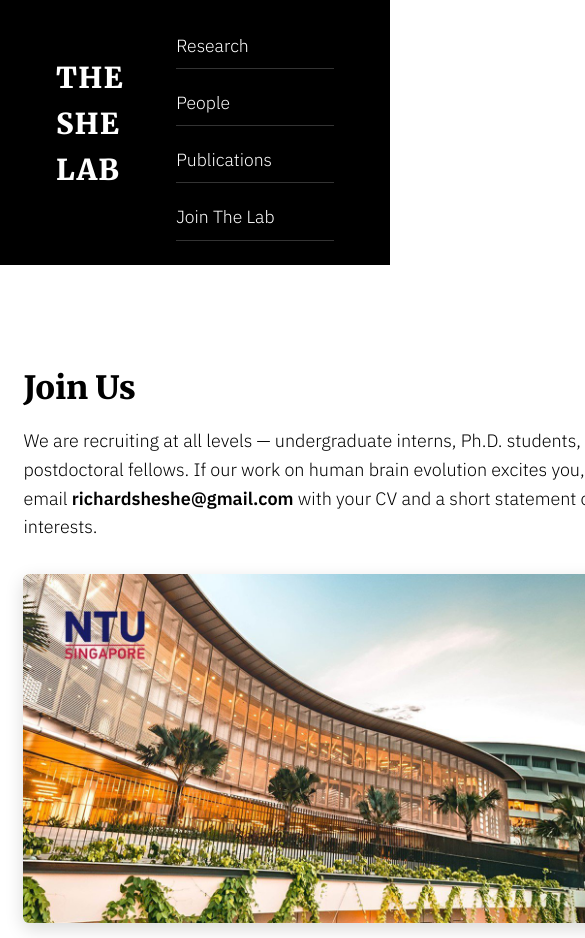
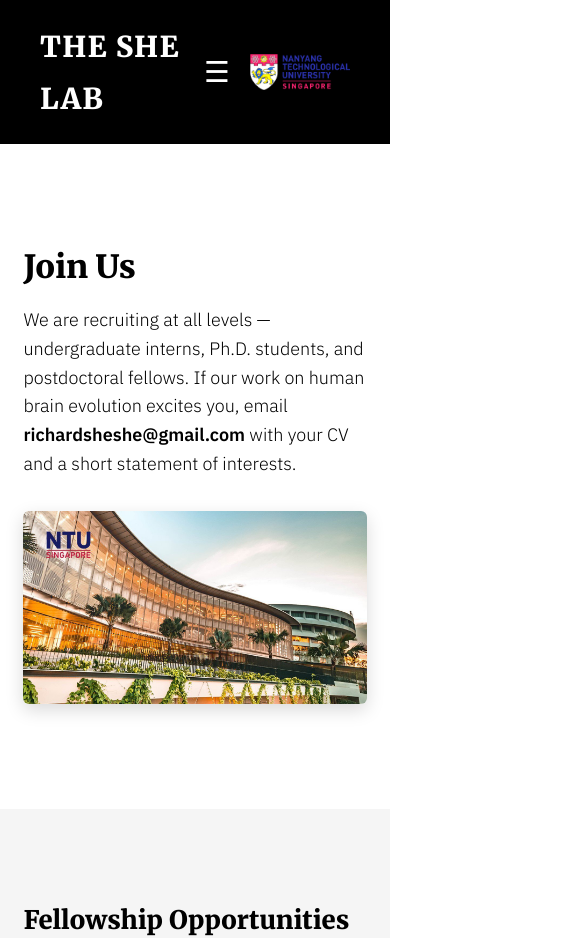
Before and after one commit to richardshe/she-lab-site, a plain HTML site: page join.html in a window 390 px wide. Shown: the top 938 px of the page, 585 px wide, since content can reach past the window. Drawn offline with Linux system fonts and the light colour scheme.

Commit message:
Add files via upload

```diff
--- a/join.html
+++ b/join.html
@@ -12,13 +12,14 @@
     <div class="navbar-container">
       <div class="navbar-left"><a href="index.html">THE SHE LAB</a></div>
       <div class="navbar-right">
+        <button id="nav-toggle" aria-label="Menu">☰</button>
         <nav>
-    <a href="research.html">Research</a>
+          <a href="index.html">Research</a>
           <a href="people.html">People</a>
           <a href="publications.html">Publications</a>
           <a href="join.html">Join The Lab</a>
         </nav>
-  <img src="assets/images/NTU_Logo_brightened.png" class="ntu-logo" />
+        <img src="assets/images/NTU_Logo_brightened.png" alt="NTU Logo" class="ntu-logo"/>
       </div>
     </div>
   </header>
@@ -74,7 +75,12 @@
     <p>&copy; <span id="year"></span> The She Lab. All rights reserved.</p>
   </footer>
   <script>
-    document.getElementById('year').textContent = new Date().getFullYear();
+document.getElementById('year') && (document.getElementById('year').textContent = new Date().getFullYear());
+const navToggle = document.getElementById('nav-toggle');
+const navMenu = document.querySelector('.navbar-right nav');
+if(navToggle && navMenu){
+  navToggle.addEventListener('click', () => navMenu.classList.toggle('open'));
+}
 </script>
 </body>
 </html>
--- a/styles.css
+++ b/styles.css
@@ -85,7 +85,6 @@ h2{font-size:clamp(1.9rem,3.5vw,3rem);}
 /* ============  Footer  ============ */
 .site-footer{text-align:center;padding:2rem 1rem;background:#111;color:#aaa;font-size:.9rem;}
 
-.hero-skull .hero-image img{max-width:620px;}}
 
 
 /* dual skull container */
@@ -109,7 +108,6 @@ h2{font-size:clamp(1.9rem,3.5vw,3rem);}
   }
 }
 
-.hero-skull .hero-image img{max-width:620px;}}
 
 /* publication list */
 .pub-list{margin-top:2rem;padding-left:1.2rem;display:flex;flex-direction:column;gap:1.75rem;font-size:1.05rem;}
@@ -351,42 +349,57 @@ body.research-page .hero-image{
 }
 
 
-/* Mobile nav – uncollapsed and stacked like a mini hero */
-@media (max-width: 768px) {
-  .navbar {
-    flex-direction: column;
-    align-items: flex-start;
-    padding: 1.5rem 1rem;
-    gap: 1rem;
+/* ===== Mobile nav (no flicker) ===== */
+@media (max-width:768px){
+  #nav-toggle{display:block;}
+  .navbar-right nav{
+    display:none;
+    position:absolute;
+    top:100%;
+    right:1.5rem;
+    background:var(--clr-dark);
+    border:1px solid rgba(255,255,255,1);
+    flex-direction:column;
+    gap:1.25rem;
+    padding:1rem 1.25rem;
+    z-index:100;
   }
-
-  .navbar-left {
-    font-size: 1.5rem;
-    margin-bottom: 1rem;
-  }
-
-  .navbar-right {
-    width: 100%;
-    display: flex;
-    flex-direction: column;
-    align-items: flex-start;
-  }
-
-  .navbar-right nav {
-    display: flex;
-    flex-direction: column;
-    gap: 0.75rem;
-    width: 100%;
-  }
-
-  .navbar-right nav a {
-    font-size: 1.1rem;
-    padding: 0.5rem 0;
-    border-bottom: 1px solid #333;
-    width: 100%;
-  }
-
-  .ntu-logo {
-    display: none;
+  .navbar-right nav.open{
+    display:flex;
   }
 }
+
+/* -------------------------------------------------
+   HERO 2-column ➜ 1-column  (mobile-first flexbox)
+   ------------------------------------------------- */
+.hero{
+  display:flex;
+  flex-direction:row;
+  align-items:center;
+  gap:2rem;
+  flex-wrap:wrap;
+}
+.hero.reverse{
+  flex-direction:row-reverse;
+}
+.hero-image{flex:1 1 480px;}
+.hero-content{flex:1 1 420px;}
+.hero-image img{
+  width:100%;
+  height:auto;
+  max-width:none;
+  border-radius:6px;
+  box-shadow:0 6px 18px rgba(0,0,0,.15);
+}
+@media (max-width:768px){
+  .hero,
+  .hero.reverse{
+    flex-direction:column;
+    text-align:left;
+  }
+  .hero-image,
+  .hero-content{
+    flex:1 1 100%;
+    max-width:100%;
+  }
+}
```
Also changed, not shown: index.html (+8 -14 lines), people.html (+8 -5 lines), publications.html (+8 -5 lines), research.html (+9 -3 lines). Lines whose indentation alone changed are shown as unchanged.
